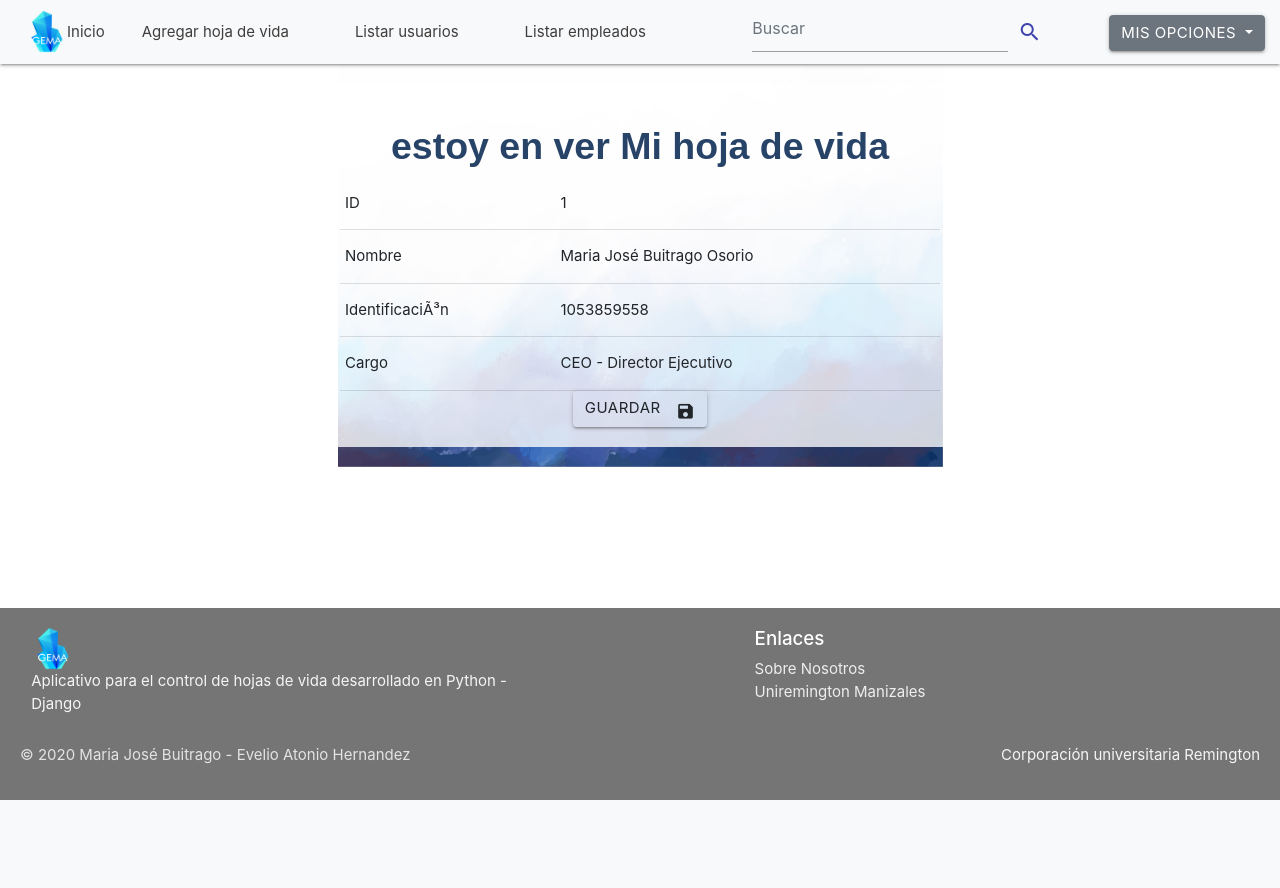
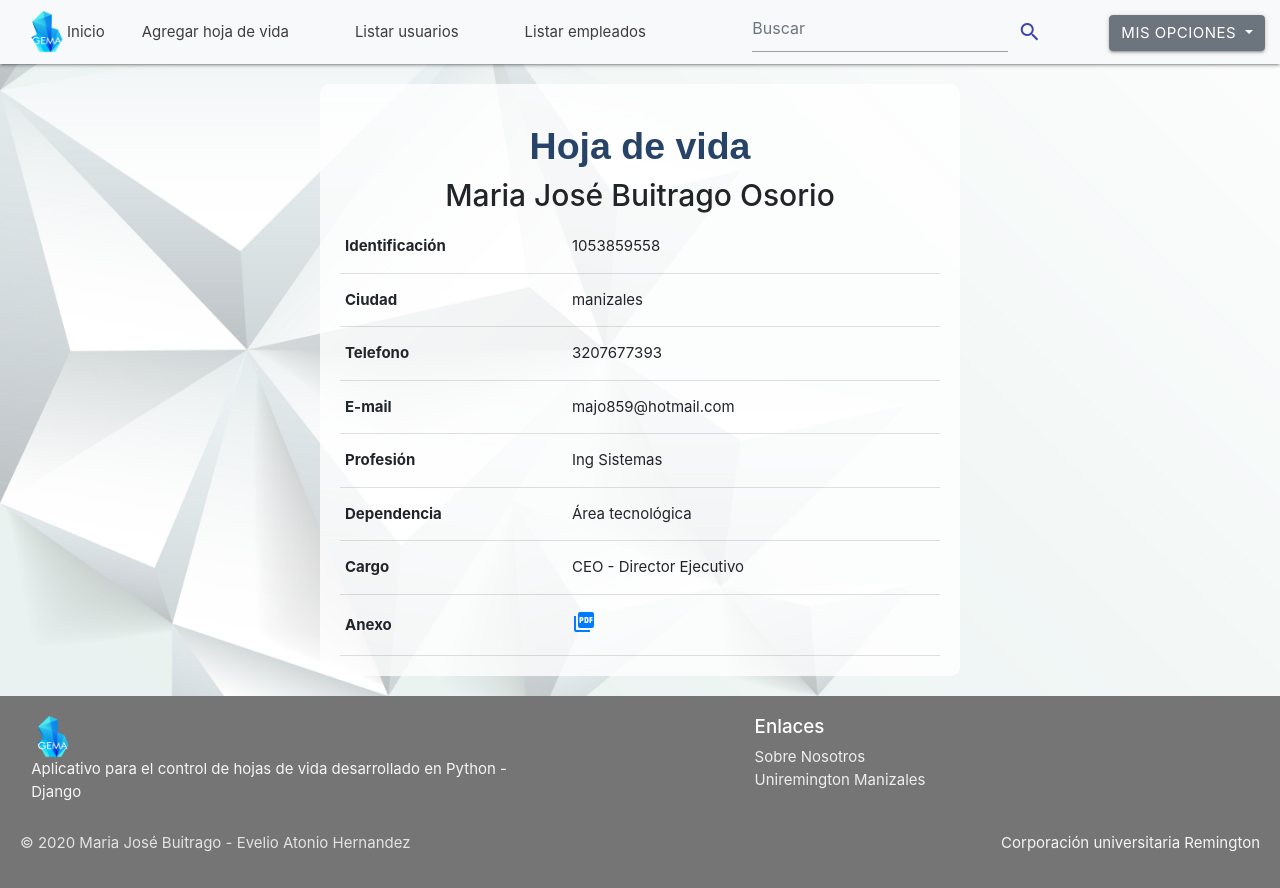
Before and after one commit to eveleo51/hvida, a Django app: page /vercontacto/1/ in a window 1280 px wide. Before the commit the page ends 800 px from the top, so only its background shows below. Run offline with Django 3.2, Linux system fonts and the light colour scheme; a user stored in the database is signed in; data comes from the database, SQL or seed files in the repository; some libraries are stand-ins or nearby versions.

Commit message:
ajustes ver mas y tabla empleados

```diff
--- a/static/css/custom.css
+++ b/static/css/custom.css
@@ -143,3 +143,22 @@ nav a {
 .table-style{
     border-collapse: inherit;
 }
+
+.container-2{
+  padding-bottom: 20px;
+  background: transparent url('../images/3254309.jpg') no-repeat;
+  background-size: cover;
+  background-position: bottom;
+}
+
+.detail-list{
+  padding: 20px;
+  border: 1px solid white ;
+  border-style: groove;
+  background: rgba(255, 255, 255, 0.788235294117647);
+  margin-top: 20px;
+  border-radius: 10px 10px 9px 10px;
+  -moz-border-radius: 10px 10px 9px 10px;
+  -webkit-border-radius: 10px 10px 9px 10px;
+  border: 0px solid #000000;
+}
--- a/templates/auth/contact_ver.html
+++ b/templates/auth/contact_ver.html
@@ -8,37 +8,52 @@
     </head>
 
     <body>
-        <div class="container-1">
+        <div class="container-2">
             <div class="form-group">
                 <div class="row">
                     <div class="col-md-3"></div>
-                    <div class="col-md-6 login-form-1">
-                        <h1 style="text-align:center;">estoy en ver Mi hoja de vida</h1>
+                    <div class="col-md-6 detail-list">
+                        <h1 style="text-align:center;">Hoja de vida</h1>
+                        <h2 style="text-align:center;">{{ contacto.nombre }}</h2>
                         <form method="post" enctype="multipart/form-data">
                             <table>
                                 <tr>
-                                  <td>ID</td>
-                                  <td>{{ contacto.id }}</td>
-                                </tr>
-                                <tr>
-                                  <td>Nombre</td>
-                                  <td>{{ contacto.nombre }}</td>
-                                </tr>
-                                <tr>
-                                  <td>IdentificaciÃ³n</td>
+                                  <td><strong>Identificación</strong></td>
                                   <td>{{ contacto.cedula }}</td>
                                 </tr>
                                 <tr>
-                                  <td>Cargo</td>
+                                  <td><strong>Ciudad</strong></td>
+                                  <td>{{ contacto.ciudad }}</td>
+                                </tr>
+                                <tr>
+                                  <td><strong>Telefono</strong></td>
+                                  <td>{{ contacto.telefono }}</td>
+                                </tr>
+                                <tr>
+                                  <td><strong>E-mail</strong></td>
+                                  <td>{{ contacto.mail }}</td>
+                                </tr>
+                                <tr>
+                                  <td><strong>Profesión</strong></td>
+                                  <td>{{ contacto.profesion }}</td>
+                                </tr>
+                                <tr>
+                                  <td><strong>Dependencia</strong></td>
+                                  <td>{{ contacto.dependencia.nombre }}</td>
+                                </tr>
+                                <tr>
+                                  <td><strong>Cargo</strong></td>
                                   <td>{{ contacto.cargo.nombre }}</td>
                                 </tr>
+                                <tr>
+                                  <td><strong>Anexo</strong></td>
+                                  <td>
+                                      <a  target="_blank" href="http://localhost:8000/media/{{ contacto.archivo }}">
+                                          <i class="material-icons">picture_as_pdf</i>
+                                      </a>
+                                  </td>
+                                </tr>
                             </table>
-
-                            <div class="form-group" style="text-align:center;">
-                                <button class="btn waves-effect waves-light" type="submit" name="action">Guardar
-                                    <i class="material-icons right">save</i>
-                                </button>
-                            </div>
                         </form>
                     </div>
                 </div>
```
Also changed, not shown: templates/auth/contact_list.html (+3 -11 lines), static/images/3254309.jpg (added), static/images/detalle.jpg (added).
